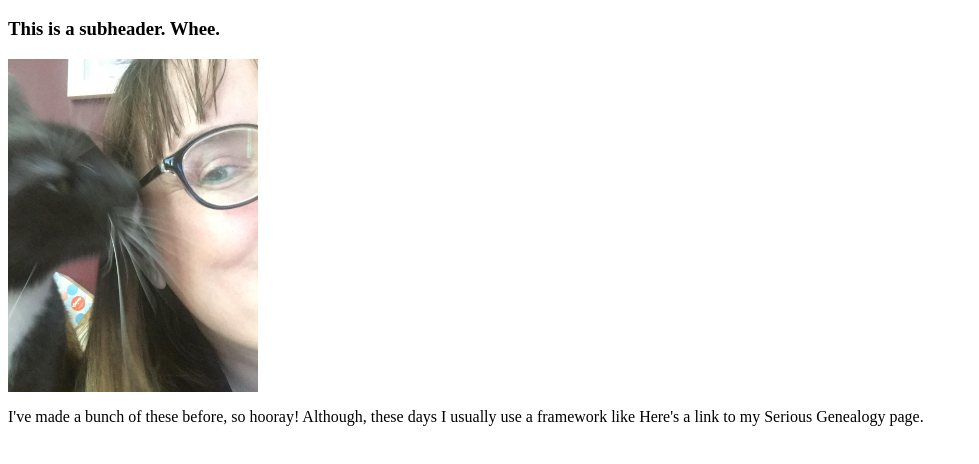
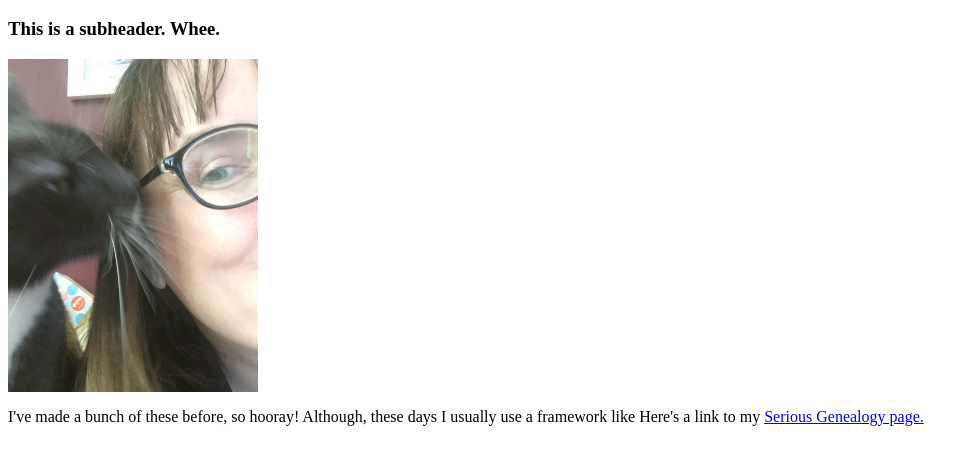
Before and after one commit to coalsparks/coalsparks, a plain HTML site: page index.html in a window 1280 px wide. Shown: the part 48-512 px from the top of the page, without its empty margins (0-979 px from the left). Drawn offline with Linux system fonts and the light colour scheme.

Commit message:
Update index.html

```diff
--- a/index.html
+++ b/index.html
@@ -3,6 +3,6 @@
     <h3>This is a subheader.  Whee.</h3>
     <img src="./me_n_cat.jpg" width="250px">
     <p>
-        I've made a bunch of these before, so hooray!  Although, these days I usually use a framework like Here's a link to my <html url="https://www.seriousgenealogy.com/">Serious Genealogy</html> page.
+        I've made a bunch of these before, so hooray!  Although, these days I usually use a framework like Here's a link to my <a href="https://www.seriousgenealogy.com/">Serious Genealogy</html> page.
     </p>
 </html>
```
